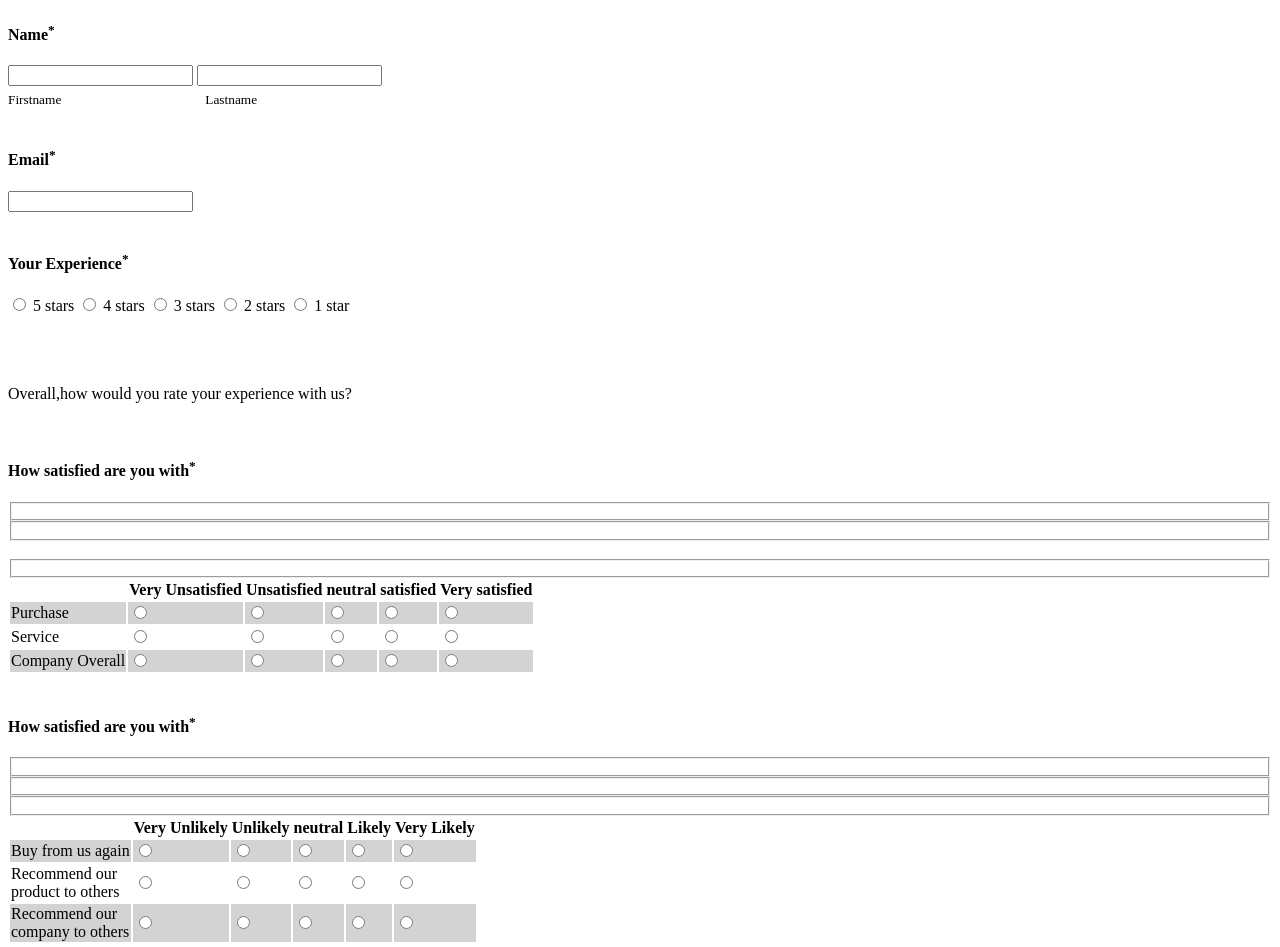
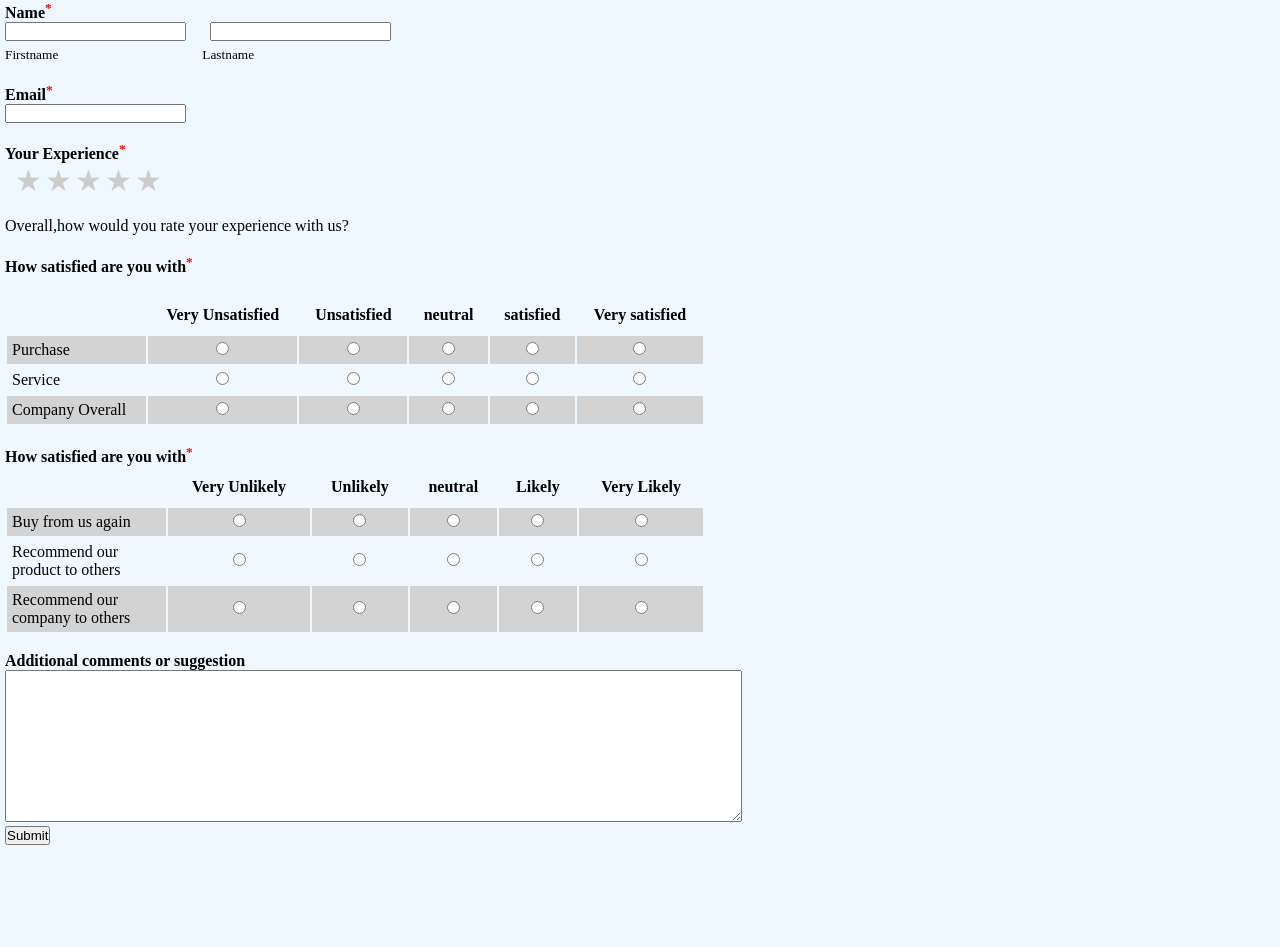
Before and after one commit to ANUSRIRAMAN/demos, a plain HTML site: page index.html in a window 1280 px wide. Shown: the top 947 px of the page. After the commit the page ends 845 px from the top, so only its background shows below. Drawn offline with Linux system fonts and the light colour scheme.

Commit message:
Update and rename feedback1.html to index.html

```diff
--- a/feedback1.html
+++ b/index.html
@@ -5,7 +5,7 @@
     <meta http-equiv="X-UA-Compatible" content="IE=edge">
     <meta name="viewport" content="width=device-width, initial-scale=1.0">
     <title>Document</title>
-    <link rel="stylesheet" href="feedback.css">
+    <link rel="stylesheet" href="index.css">
     <link rel="stylesheet" href="https://cdnjs.cloudflare.com/ajax/libs/font-awesome/4.7.0/css/font-awesome.min.css" integrity="sha512-SfTiTlX6kk+qitfevl/7LibUOeJWlt9rbyDn92a1DqWOw9vWG2MFoays0sgObmWazO5BQPiFucnnEAjpAB+/Sw==" crossorigin="anonymous" referrerpolicy="no-referrer" />
 </head>
 <body>
```
